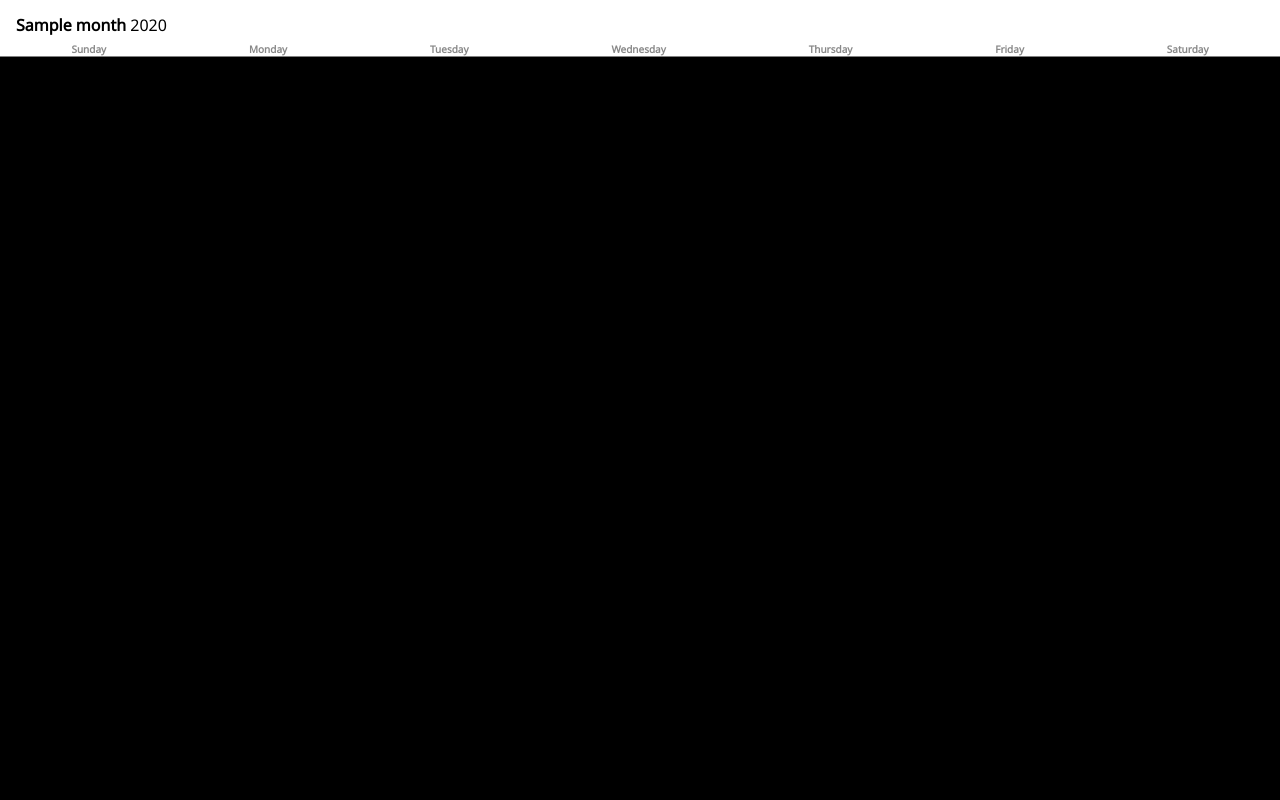
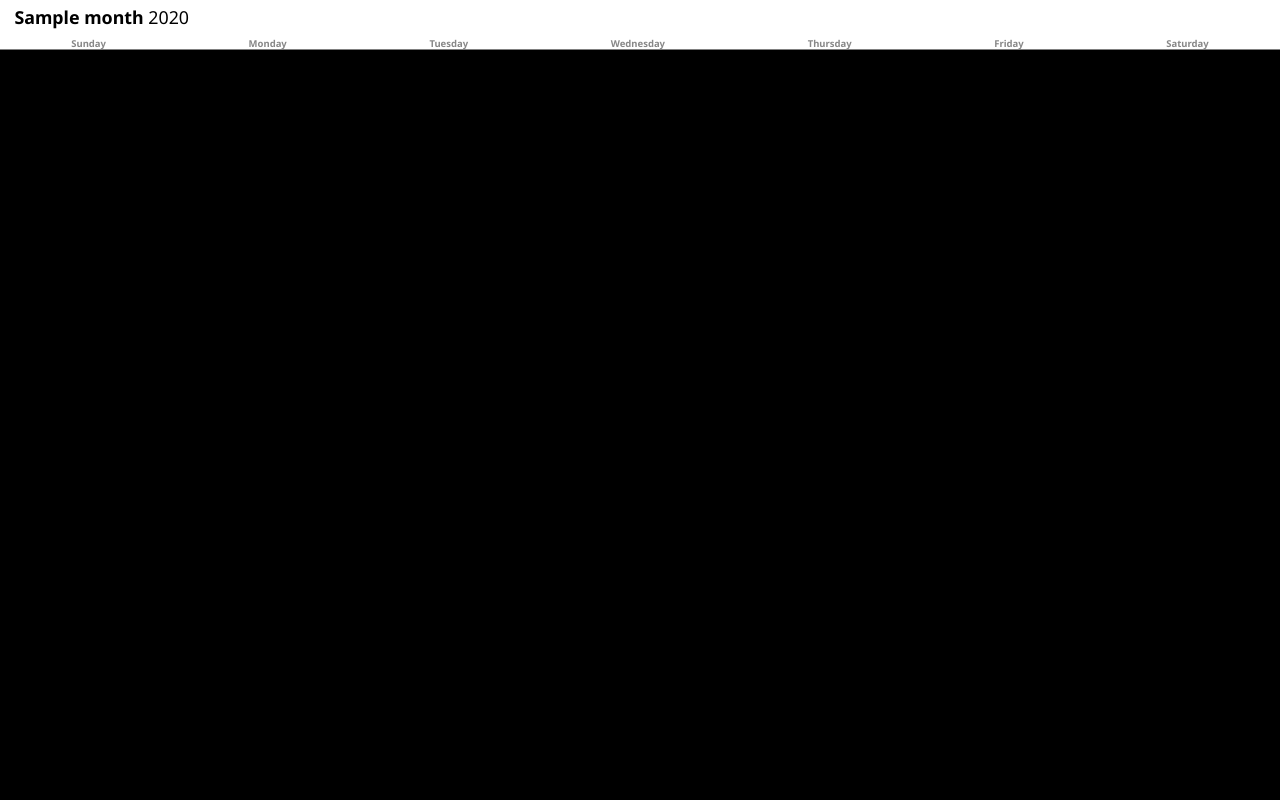
Before and after one commit to corei8/Ordo.media, a Flask app: template templates/calendar.html in a window 1280 px wide. Run offline with Flask 3, Linux system fonts and the light colour scheme; the template is opened without the code that fills it: most values are stand-ins (such as "Sample title", 1, 10 or a date in 2020).

Commit message:
update typography and current month highlighting method

```diff
--- a/static/main.js
+++ b/static/main.js
@@ -191,7 +191,6 @@ function removeMonthsFromDOM(direction) {
             theMonths = theMonths.reverse();
         };
         theMonths.splice(0, theMonths.length - 12);
-        console.log(theMonths);
     };
 };
 
--- a/static/style.css
+++ b/static/style.css
@@ -1,4 +1,4 @@
-@import url('https://fonts.googleapis.com/css2?family=Noto+Sans:ital,wght@0,100;0,400;1,100;1,400&display=swap');
+@import url('https://fonts.googleapis.com/css2?family=Noto+Sans:ital,wght@0,200;0,400;0,700;1,200;1,400&display=swap');
 
 * {
   min-width: 0;
@@ -14,19 +14,48 @@
   --black: #000000;
   --fasting: #E1BEE7;
   --background: #BDBDBD;
-  --foreground: #000000;
+  --foreground: #FFFFFF;
   --border-width: .5px;
   --border-compensation: calc(var(--border-width) * 2 * 6);
   --header-height: 5vh;
   --calendar-height: calc(100vh - var(--header-height) - var(--border-compensation));
+
+  /* TYPOGRAPHY */
+  /* @link https://utopia.fyi/type/calculator?c=320,12,1.2,1884,16,1.25,2,2,&s=0.75|0.5|0.25,1.5|2|3|4|6,s-l&g=s,l,xl,12 */
+  --step--2: clamp(0.521rem, 0.496rem + 0.122vi, 0.64rem);
+  --step--1: clamp(0.625rem, 0.589rem + 0.179vi, 0.8rem);
+  --step-0: clamp(0.75rem, 0.699rem + 0.256vi, 1rem);
+  --step-1: clamp(0.9rem, 0.828rem + 0.358vi, 1.25rem);
+  --step-2: clamp(1.08rem, 0.981rem + 0.494vi, 1.563rem);
+
+  /* SPACING */
+  /* @link https://utopia.fyi/space/calculator?c=320,12,1.2,1884,16,1.25,2,2,&s=0.75|0.5|0.25,1.5|2|3|4|6,s-l&g=s,l,xl,12 */
+  --space-3xs: clamp(0.188rem, 0.175rem + 0.064vi, 0.25rem);
+  --space-2xs: clamp(0.375rem, 0.349rem + 0.128vi, 0.5rem);
+  --space-xs: clamp(0.563rem, 0.524rem + 0.192vi, 0.75rem);
+  --space-s: clamp(0.75rem, 0.699rem + 0.256vi, 1rem);
+  --space-m: clamp(1.125rem, 1.048rem + 0.384vi, 1.5rem);
+  --space-l: clamp(1.5rem, 1.398rem + 0.512vi, 2rem);
+  --space-xl: clamp(2.25rem, 2.097rem + 0.767vi, 3rem);
+  --space-2xl: clamp(3rem, 2.795rem + 1.023vi, 4rem);
+  --space-3xl: clamp(4.5rem, 4.193rem + 1.535vi, 6rem);
+
+  /* One-up pairs */
+  --space-3xs-2xs: clamp(0.188rem, 0.124rem + 0.32vi, 0.5rem);
+  --space-2xs-xs: clamp(0.375rem, 0.298rem + 0.384vi, 0.75rem);
+  --space-xs-s: clamp(0.563rem, 0.473rem + 0.448vi, 1rem);
+  --space-s-m: clamp(0.75rem, 0.597rem + 0.767vi, 1.5rem);
+  --space-m-l: clamp(1.125rem, 0.946rem + 0.895vi, 2rem);
+  --space-l-xl: clamp(1.5rem, 1.193rem + 1.535vi, 3rem);
+  --space-xl-2xl: clamp(2.25rem, 1.892rem + 1.79vi, 4rem);
+  --space-2xl-3xl: clamp(3rem, 2.386rem + 3.069vi, 6rem);
 }
 
 body {
-  font-family: Arial, sans-serif;
+  font-family: 'Noto Sans', sans-serif;
 }
 
 main {
-  font-family: 'Noto Sans', sans-serif;
   background: black;
   top: 0;
   width: 100vw;
@@ -40,11 +69,12 @@ main {
 }
 
 header {
-  background-color: white;
+  background-color: var(--foreground);
+  font-size: var(--step-1);
   top: 0;
-  height: var(--header-height);
-  color: var(--foreground);
-  padding-top: 1em;
+  min-height: var(--header-height);
+  color: black;
+  padding-top: var(--space-2xs);
   max-width: 100%;
   display: flex;
   flex-direction: column;
@@ -53,16 +83,14 @@ header {
 }
 
 #dynamicMonth {
-  padding-left: 1em;
+  padding-left: var(--space-s);
 }
 
 .weekdays {
   display: flex;
   justify-content: space-around;
-  margin-top: 1em;
-  margin-bottom: .25em;
-  padding-bottom: 0;
-  font-size: 10px;
+  margin-top: var(--space-xs);
+  font-size: var(--step--2);
   font-weight: bold;
   color: #888;
 }
```
Also changed, not shown: other parts of static/style.css (+24 -68 lines).
